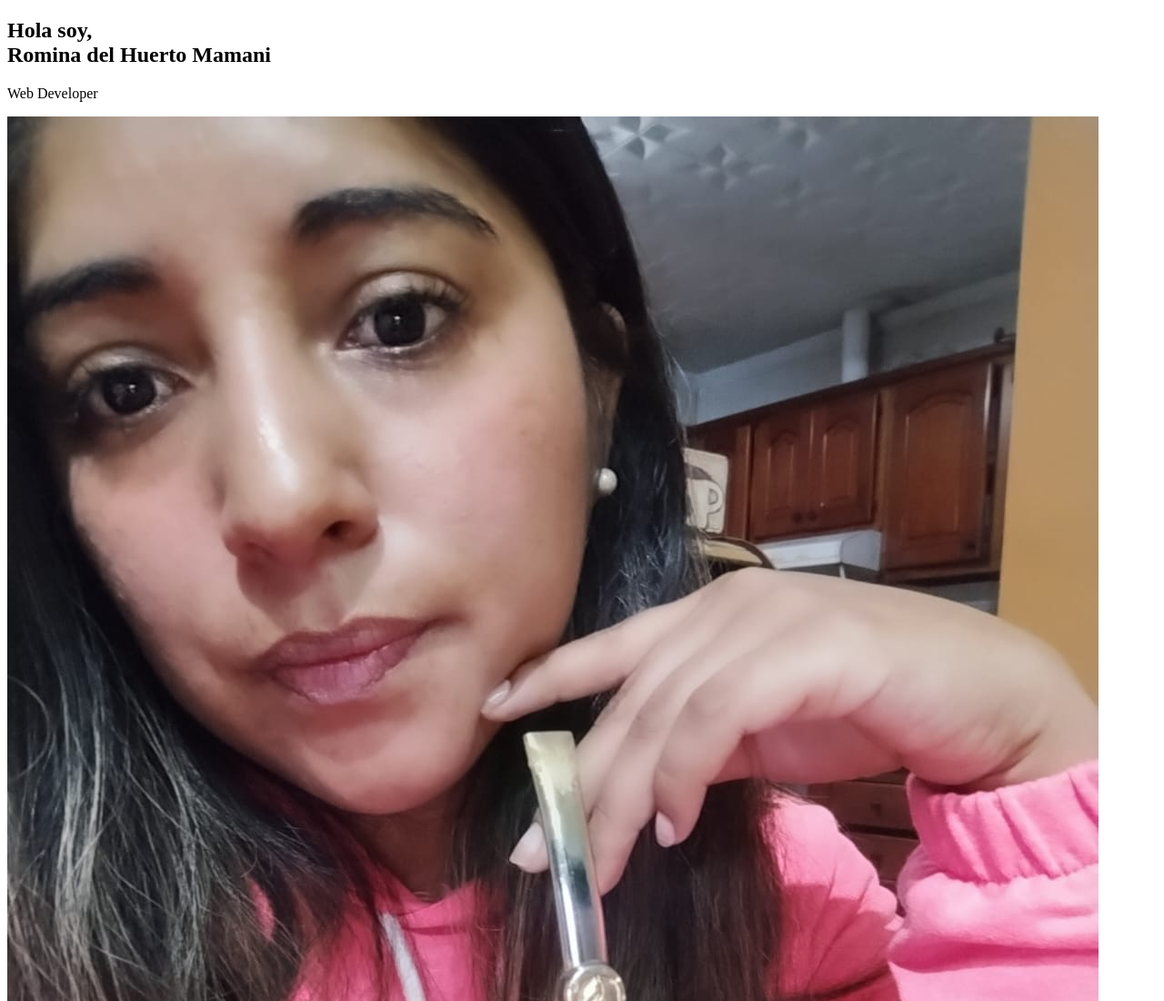
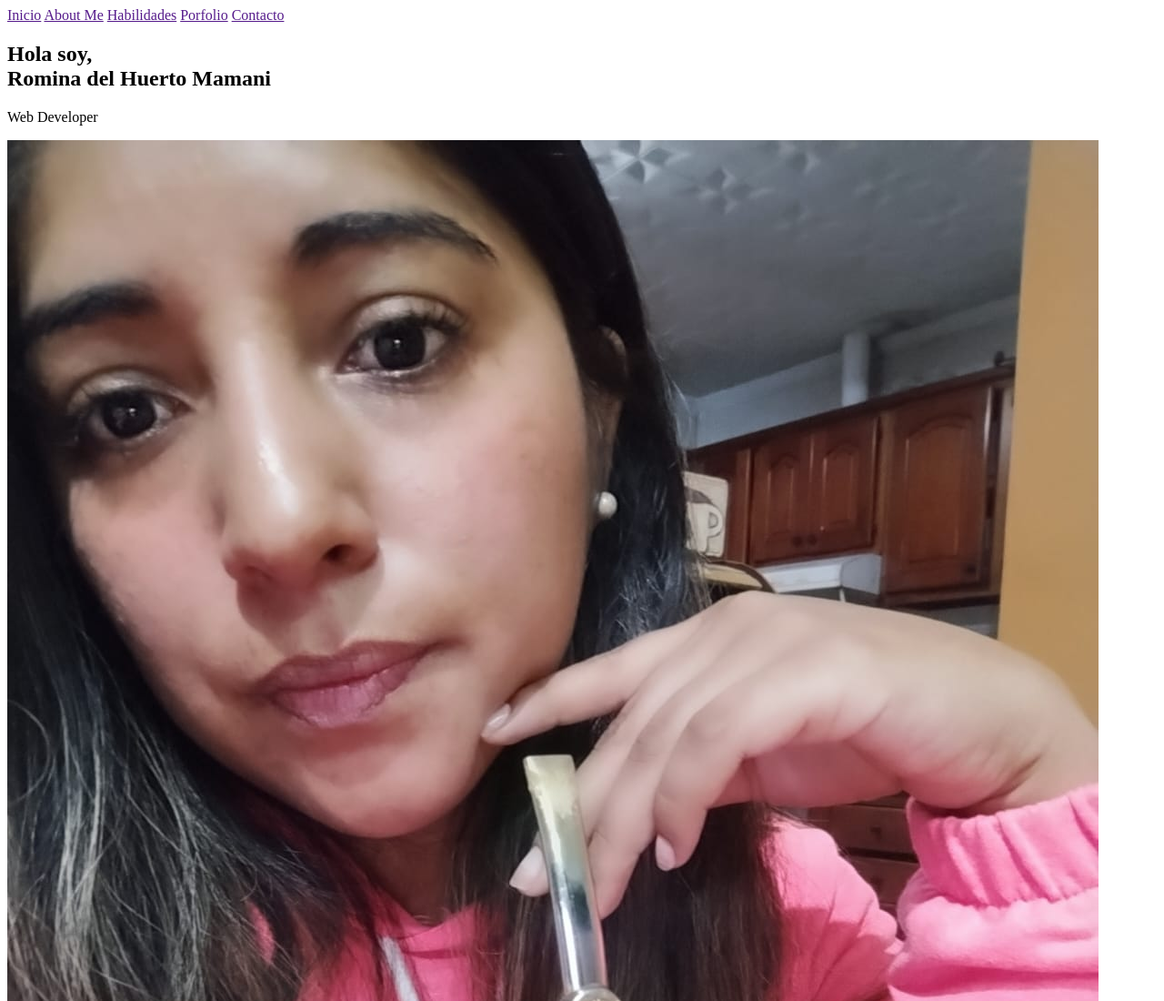
Before and after one commit to MamaniRomina/portfolio, a plain HTML site: page index.html in a window 1280 px wide. Shown: the top 1100 px of the page at 91% size. Drawn offline with Linux system fonts and the light colour scheme.

Commit message:
modifique el index.html

```diff
--- a/index.html
+++ b/index.html
@@ -6,7 +6,15 @@
     <title>Porfolio</title>
 </head>
 <body>
-    <header></header>
+    <header>
+        <nav class="navbar">
+            <a href="">Inicio</a>
+            <a href="">About Me</a>
+            <a href="">Habilidades</a>
+            <a href="">Porfolio</a>
+            <a href="">Contacto</a>
+        </nav>
+    </header>
     <main>
         <section class="hero">
             <div>
@@ -21,6 +29,8 @@
         </section>
         <section class="porfolio">
         </section>
+        <section class="Contacto">
+        </section>
     </main>
     <footer>
 
```
